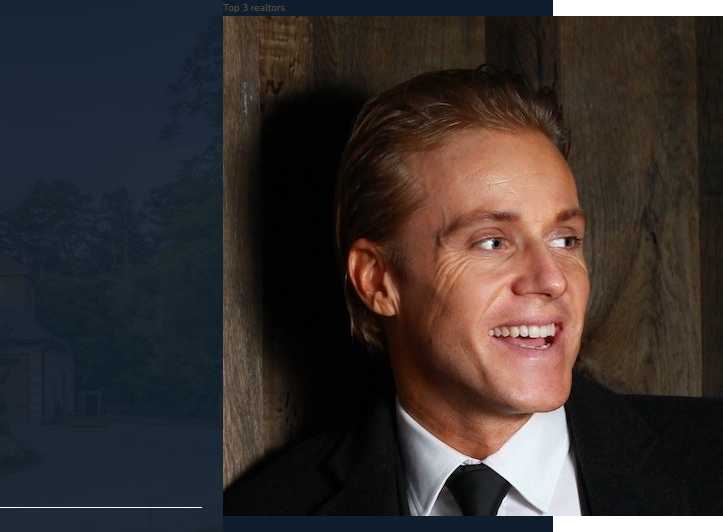
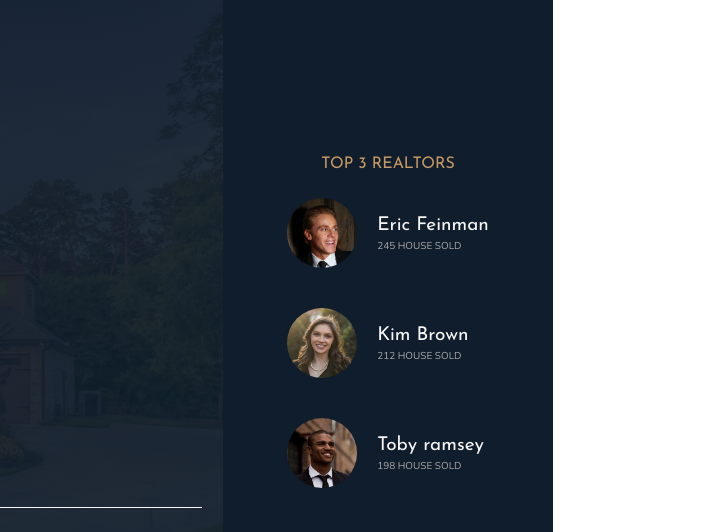
Before and after one commit to gsharma101/Nexter, a website: page index.html in a window 1280 px wide. Shown: the top 532 px of the page, 727-1450 px from the left, 723 px wide, since content can reach past the window. Drawn offline with nearby package versions, Linux system fonts and the light colour scheme.

Commit message:
realtors complete

```diff
--- a/index.html
+++ b/index.html
@@ -19,23 +19,37 @@
       <button class="nav-btn"></button>
     </div>
     <header class="header">
-      <img src="img/logo.png" alt="Nexter logo" class="header__logo">
+      <img src="img/logo.png" alt="Nexter logo" class="header__logo" />
       <h3 class="heading-3">Your own home:</h3>
       <h1 class="heading-1">The ultimate personal freedom</h1>
       <button class="btn header__btn">View our properties</button>
       <div class="header__seenon-text">seen on</div>
       <div class="header__seenon-logos">
-        <img src="img/logo-bbc.png" alt="bbc">
-        <img src="img/logo-forbes.png" alt="bbc">
-        <img src="img/logo-techcrunch.png" alt="bbc">
-        <img src="img/logo-bi.png" alt="bbc">
+        <img src="img/logo-bbc.png" alt="bbc" />
+        <img src="img/logo-forbes.png" alt="bbc" />
+        <img src="img/logo-techcrunch.png" alt="bbc" />
+        <img src="img/logo-bi.png" alt="bbc" />
       </div>
     </header>
     <div class="realtors">
-      Top 3 realtors
+      <h3 class="heading-3">Top 3 realtors</h3>
       <div class="realtors__list">
-        <img src="img/realtor-1.jpeg" alt="Relator 1" class="realtors__list">
+        <img src="img/realtor-1.jpeg" alt="Relator 1" class="realtors__img" />
         <div class="relators__details">
+          <h4 class="heading-4 heading-4--light">Eric Feinman</h4>
+          <p class="realtors__sold">245 house sold</p>
+        </div>
+
+        <img src="img/realtor-2.jpeg" alt="Relator 1" class="realtors__img" />
+        <div class="relators__details">
+          <h4 class="heading-4 heading-4--light">Kim Brown</h4>
+          <p class="realtors__sold">212 house sold</p>
+        </div>
+
+        <img src="img/realtor-3.jpeg" alt="Relator 1" class="realtors__img" />
+        <div class="relators__details">
+          <h4 class="heading-4 heading-4--light">Toby ramsey</h4>
+          <p class="realtors__sold">198 house sold</p>
         </div>
       </div>
     </div>
--- a/sass/_realtors.scss
+++ b/sass/_realtors.scss
@@ -1,4 +1,30 @@
 .realtors{
     background-color: $color-secondary;
     grid-column: col-start 7 / full-end;
+    padding: 3rem;
+    display: grid;
+    align-content: center;
+    justify-content: center;
+    grid-row-gap: 2rem;
+    justify-items: center;
+
+    &__list{
+        display: grid;
+        grid-template-columns: min-content max-content;
+        grid-column-gap: 2rem;
+        grid-row-gap:5vh;
+        align-items: center;
+    }
+
+    &__img{
+        width: 7rem;
+        border-radius: 50%;
+        display: block;
+    }
+
+    &__sold{
+        text-transform: uppercase;
+        color: $color-grey-light-2;
+        margin-top: -3px;
+    }
 }
```
Also changed, not shown: css/style.comp.css.
